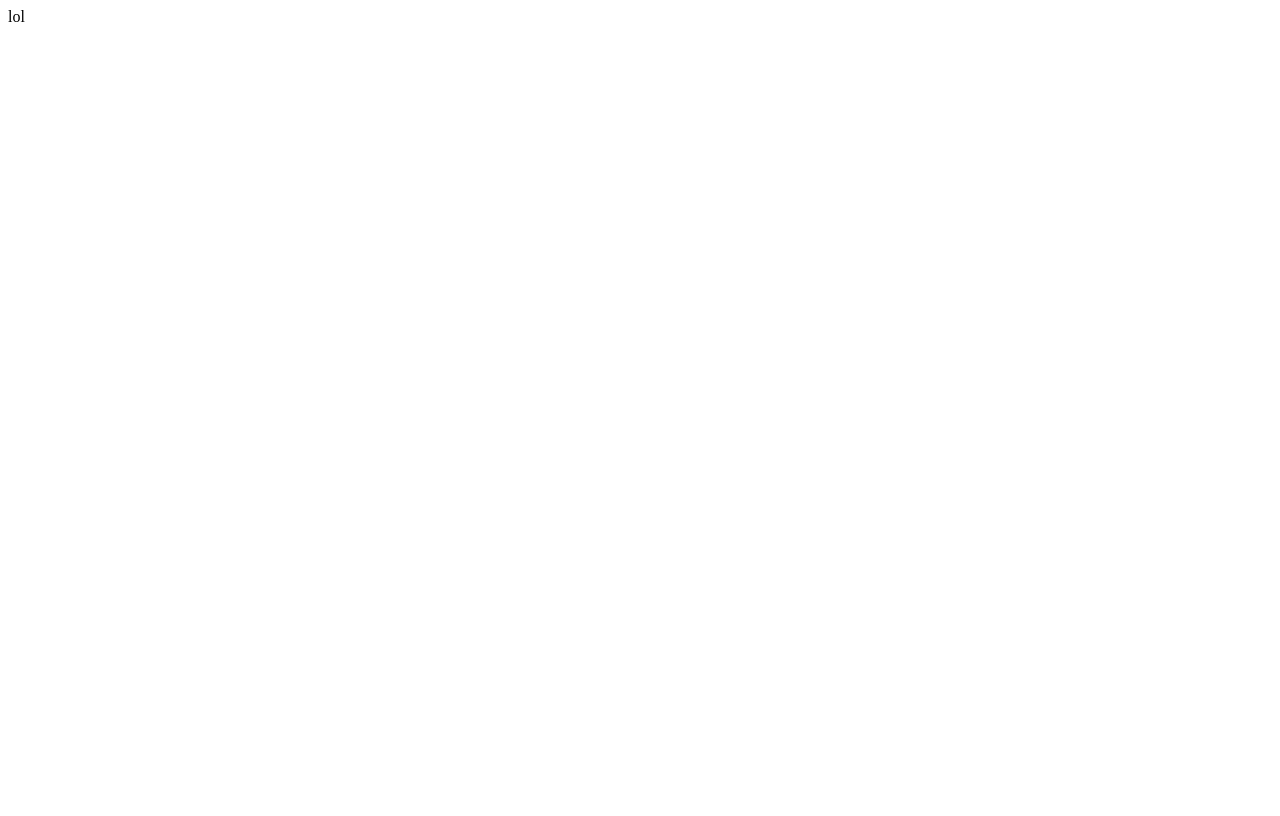
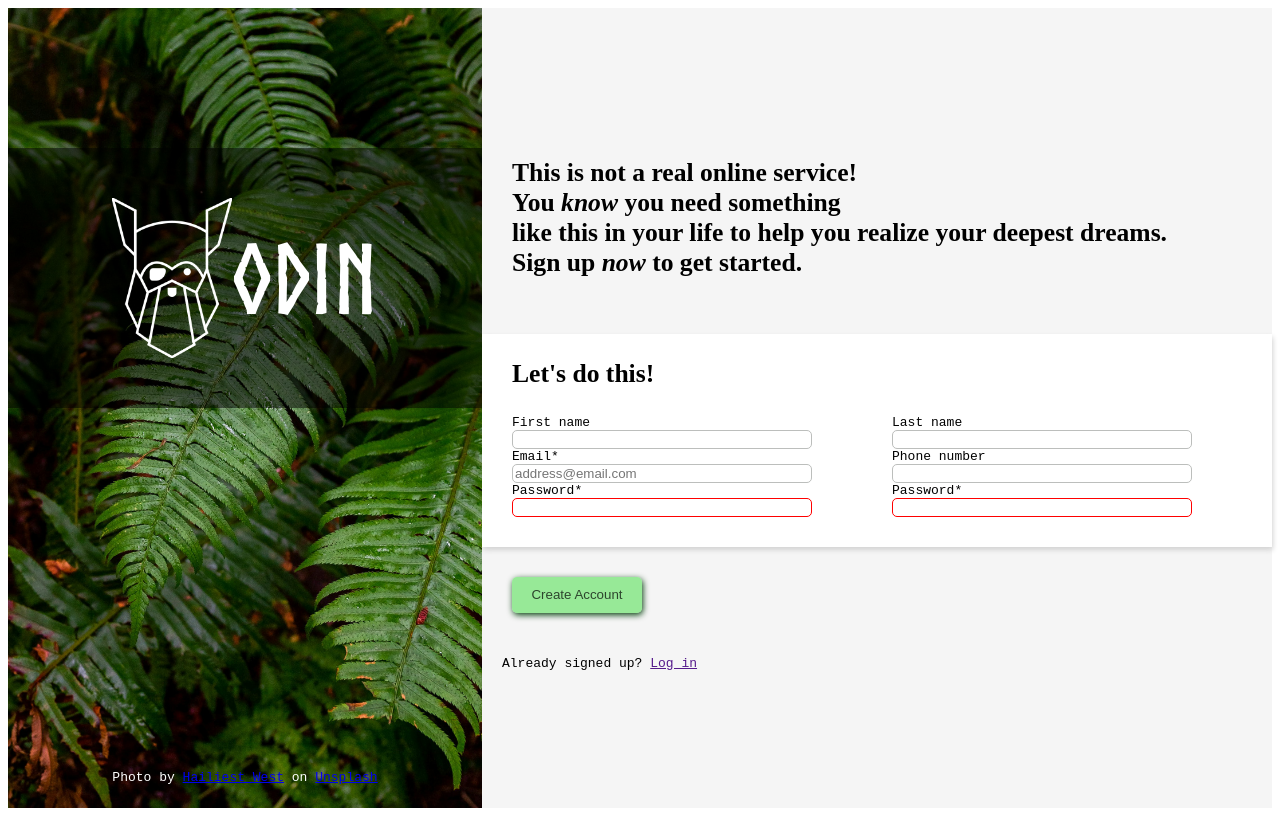
Before and after one commit to rtkantola/sign-up-form, a plain HTML site: page index.html in a window 1280 px wide. Drawn offline with Linux system fonts and the light colour scheme.

Commit message:
Finish project

```diff
--- a/index.html
+++ b/index.html
@@ -1,17 +1,75 @@
 <!DOCTYPE html>
 <html lang="en">
+
 <head>
-    <meta charset="UTF-8">
-    <meta name="viewport" content="width=device-width, initial-scale=1.0">
-    <link rel="stylesheet" href="styles.css">
-    <title>Document</title>
+  <meta charset="UTF-8">
+  <meta name="viewport" content="width=device-width, initial-scale=1.0">
+  <link rel="stylesheet" href="styles.css">
+  <title>Document</title>
 </head>
+
 <body>
-    <div>lol</div>
+  <div class="content">
+    <div class="sidebar">
+      <div class="logo">
+        <img src="img/odin-lined.png" alt="image of Odin">
+        <p>Odin</p>
+      </div>
+      <div class="footer">
+        <p>Photo by <a href="https://unsplash.com/@haliewestphoto">Hailiest West</a> on <a href="https://unsplash.com/photos/green-leaf-plant-in-close-up-photography-25xggax4bSA">Unsplash</a></p>
+      </div>
+    </div>
 
+    <div class="signup-section">
+      <div class="information">
+        <p class="signup-text">This is not a real online service! <br>
+          You <em>know</em> you need something <br> like this in your life to help you realize your deepest dreams. <br>
+          Sign up <em> now</em> to get started.</p>
+      </div>
+      <div class="inputs">
+        <form>
+          <p class="signup-text">Let's do this!</p>
+          <div>
+            <div>
+              <label for="first-name">First name</label>
+              <input type="text" id="first-name" name="first-name">
+            </div>
 
+            <div>
+              <label for="last-name">Last name</label>
+              <input type="text" id="last-name" name="last-name">
+            </div>
+          </div>
+          <div>
+            <div>
+              <label for="email">Email*</label>
+              <input type="email" id="email" name="email" placeholder="address@email.com" >
+            </div>
 
+            <div>
+              <label for="phone-number">Phone number</label>
+              <input type="text" id="phone-number" name="phone-number">
+            </div>
+          </div>
+          <div>
+            <div>
+              <label for="password">Password*</label>
+              <input type="password" id="password" name="password" minlength="4" required>
+            </div>
+            <div>
+              <label for="password">Password*</label>
+              <input type="password" id="password" name="password" minlength="4" required>
+            </div>
+          </div>
 
-    <script src="scripts.js" ></script>
+      </div>
+      <button>Create Account</button>
+      </form>
+      <div class="login">
+        <p>Already signed up? <a href="">Log in</a></p>
+      </div>
+    </div>
+  </div>
 </body>
+
 </html>
--- a/styles.css
+++ b/styles.css
@@ -0,0 +1,115 @@
+@font-face {
+    font-family: odin;
+    src: url(fonts/Norse-Bold\ \(1\).otf)
+}
+.content {
+    display: flex;
+    min-height: 100vh;
+    background-color: rgb(245, 245, 245);
+    font-family: monospace;
+}
+.sidebar {
+    display: flex;
+    flex-direction: column;
+    background-image: url(img/halie-west-25xggax4bSA-unsplash.jpg);
+    background-size: cover;
+    flex: 3;
+    position: relative;
+    align-items: center;
+    justify-content: space-between;
+
+}
+.logo {
+
+    background-color: rgba(0, 0, 0, 0.5);
+    display: flex;
+    align-items: center;
+    justify-content: center;
+    margin-top: 140px;
+    width: 100%;
+    height: 260px;
+}
+.logo > p {
+    font-family: odin, sans-serif;
+    font-size: 6rem;
+    color: white;
+}
+.logo > img {
+    height: 160px;
+}
+.footer {
+    margin-bottom: 10px;
+    color: white;
+
+}
+
+
+
+
+
+.signup-section {
+    flex: 5;
+    display: flex;
+    flex-direction: column;
+    justify-content: center;
+    margin-left: 0px;
+
+
+}
+.information {
+    margin-left: 30px;
+    margin-bottom: 30px;
+}
+.inputs {
+    background-color: white;
+    box-shadow: 1px 3px 5px lightgray;
+    padding-bottom: 30px;
+}
+form > * {
+    margin-left: 30px;
+}
+form > div {
+    display: flex;
+    column-gap: 80px;
+
+}
+label,input {
+    display: flex;
+    box-sizing: border-box;
+
+}
+input {
+    border: 1px solid rgb(188, 190, 188);
+    border-radius: 5px;
+    outline: none;
+    width: 300px;
+
+}
+input:focus
+ {
+    border: 1px solid rgba(62, 106, 209, 0.804);
+    box-shadow: 1px 1px 4px gray;
+
+}
+input:invalid {
+    border: 1px solid red;
+}
+
+.login {
+    margin-left: 20px;
+}
+button {
+    max-width: 130px;
+    height: 36px;
+    margin: 30px;
+    background: rgba(88, 227, 88, 0.59);
+    border: none;
+    border-radius: 5px;
+    box-shadow: 1px 2px 6px rgb(3, 62, 11);
+    color: rgba(0, 0, 0, 0.706);
+}
+.signup-text {
+    font-family: 'Times New Roman', Times, serif;
+    font-size: 1.6rem;
+    font-weight: bold;
+}
```
Also changed, not shown: fonts/Norse-Bold (1).otf (added), img/halie-west-25xggax4bSA-unsplash.jpg (added), img/odin-lined.png (added).
